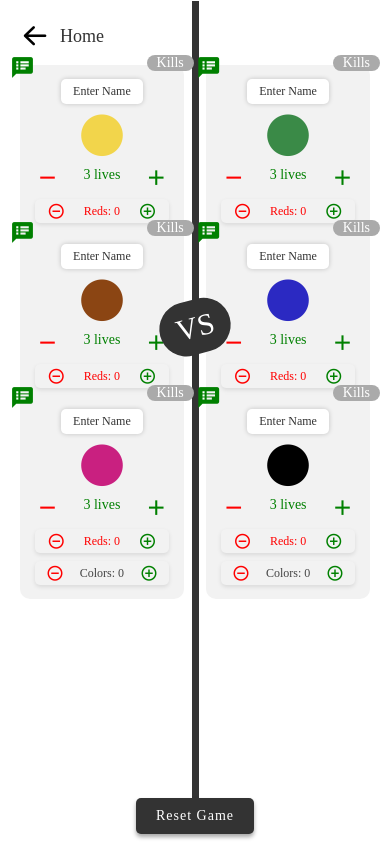
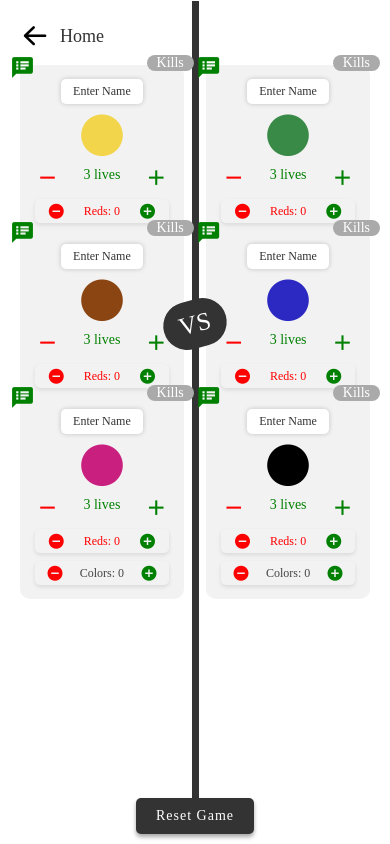
Before and after one commit to junaidrazaq/SnooKills, a React Native app: screen /Home in a window 390 px wide. Built offline with nearby package versions, Linux system fonts and the light colour scheme.

Commit message:
changed_icons_and_sizes

```diff
--- a/src/home/components/Player/BallsPotted.js
+++ b/src/home/components/Player/BallsPotted.js
@@ -1,7 +1,7 @@
 import React from 'react';
 import {Pressable, Text, View} from '../../../common';
 import Icon from 'react-native-vector-icons/MaterialCommunityIcons';
-import {shadowVeryLight} from '../../../_Shadow';
+import {shadowAround, shadowVeryLight} from '../../../_Shadow';
 import {StyleSheet} from 'react-native';
 
 // REDUX
@@ -40,7 +40,7 @@ const RedsPotted = ({ballType, ballColor}) => {
       alignItems="center"
       style={styles.container}>
       <Pressable onPress={_onRemove}>
-        <Icon name="minus-circle-outline" color="red" size={18} />
+        <Icon name="minus-circle" color="red" size={18} />
       </Pressable>
       <Text
         color={ballType === 'Reds' ? 'red' : '#444'}
@@ -49,7 +49,7 @@ const RedsPotted = ({ballType, ballColor}) => {
         {ballType}: {valToShow}
       </Text>
       <Pressable onPress={_onAdd}>
-        <Icon name="plus-circle-outline" color="green" size={18} />
+        <Icon name="plus-circle" color="green" size={18} />
       </Pressable>
     </View>
   );
--- a/src/home/components/VsSeperator.js
+++ b/src/home/components/VsSeperator.js
@@ -9,7 +9,7 @@ const VsSeperator = ({midPosition}) => {
     <>
       <View style={styles.verticalLine}></View>
       <View style={[styles.container, {top: midPosition + 70}]}>
-        <Text fontFamily="IndieFlower-Regular" fontSize={30} color="#fff">
+        <Text fontFamily="IndieFlower-Regular" fontSize={25} color="#fff">
           VS
         </Text>
       </View>
@@ -24,7 +24,7 @@ const styles = StyleSheet.create({
     alignSelf: 'center',
     backgroundColor: '#333',
     paddingVertical: 10,
-    paddingHorizontal: 17,
+    paddingHorizontal: 16,
     borderRadius: 80,
     transform: [{rotate: '-15deg'}],
     elevation: 10,
@@ -37,7 +37,6 @@ const styles = StyleSheet.create({
     top: -52,
     zIndex: -1,
     alignSelf: 'center',
-    // elevation: 10,
   },
 });
 
```
